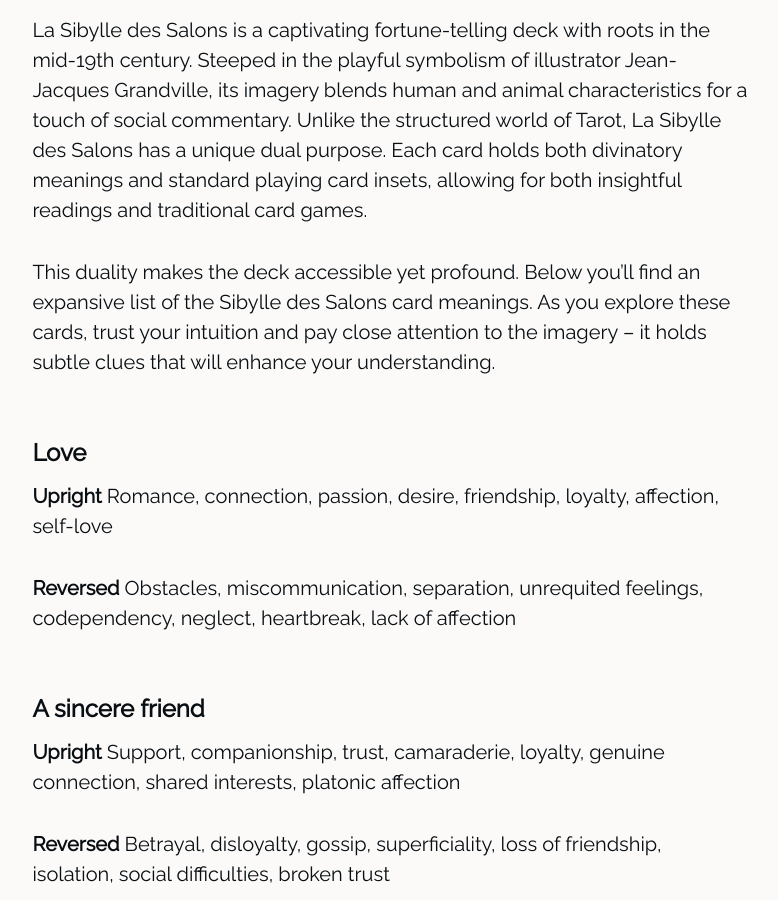
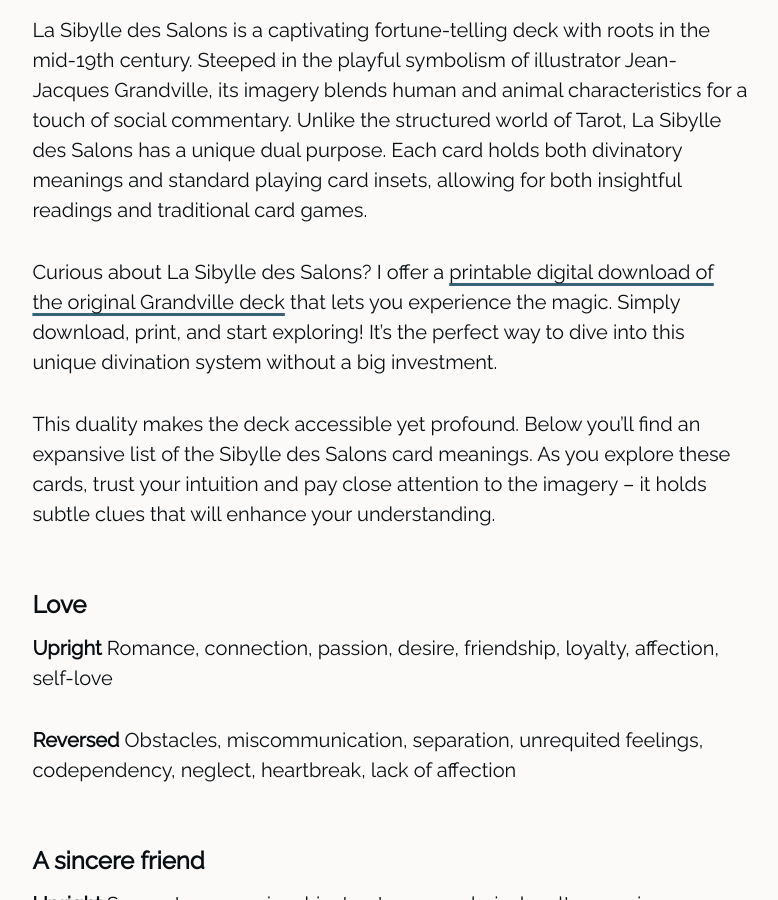
Before and after one commit to arabellas-craft/arabellas-craft.github.io, a Jekyll site: the page built from _posts/2024-04-08-La-sibylle-des-salons-card-meanings.md, in a window 1280 px wide and 900 px high, scrolled down 756 px. Shown: the whole window, without its empty margins (250-1028 px from the left). Built offline with Jekyll 4.4.1, drawn with Linux system fonts in a browser that asks for light colours.

Commit message:
Add link to Sibylle des Salons article

```diff
--- a/_posts/2024-04-08-La-sibylle-des-salons-card-meanings.md
+++ b/_posts/2024-04-08-La-sibylle-des-salons-card-meanings.md
@@ -12,7 +12,9 @@
 ---
 La Sibylle des Salons is a captivating fortune-telling deck with roots in the mid-19th century. Steeped in the playful symbolism of illustrator Jean-Jacques Grandville, its imagery blends human and animal characteristics for a touch of social commentary. Unlike the structured world of Tarot, La Sibylle des Salons has a unique dual purpose. Each card holds both divinatory meanings and standard playing card insets, allowing for both insightful readings and traditional card games.
 
-This duality makes the deck accessible yet profound.  Below you'll find an expansive list of the Sibylle des Salons card meanings. As you explore these cards, trust your intuition and pay close attention to the imagery – it holds subtle clues that will enhance your understanding.
+Curious about La Sibylle des Salons? I offer a [printable digital download of the original Grandville deck](https://juniperdivination.etsy.com/listing/1710963511) that lets you experience the magic. Simply download, print, and start exploring! It's the perfect way to dive into this unique divination system without a big investment.
+
+This duality makes the deck accessible yet profound. Below you'll find an expansive list of the Sibylle des Salons card meanings. As you explore these cards, trust your intuition and pay close attention to the imagery – it holds subtle clues that will enhance your understanding.
 
 ## Love
 **Upright**
```
